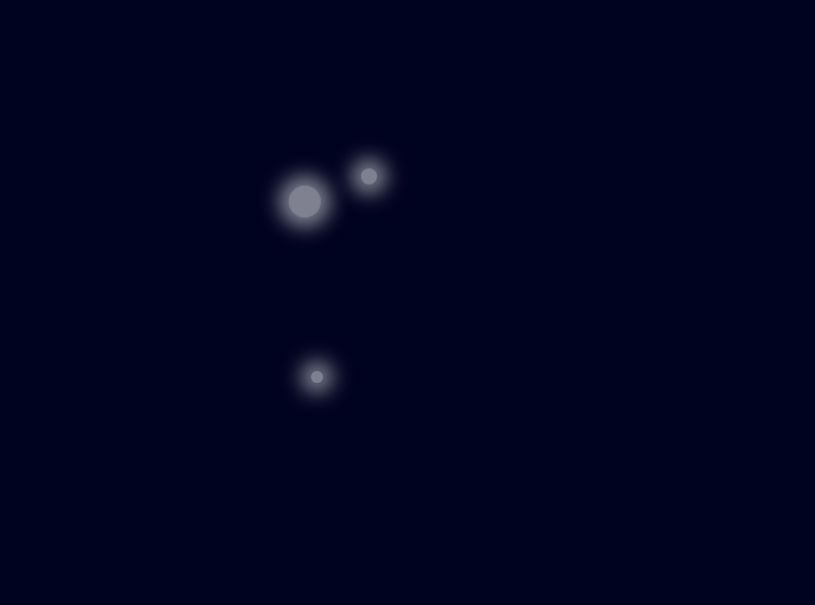
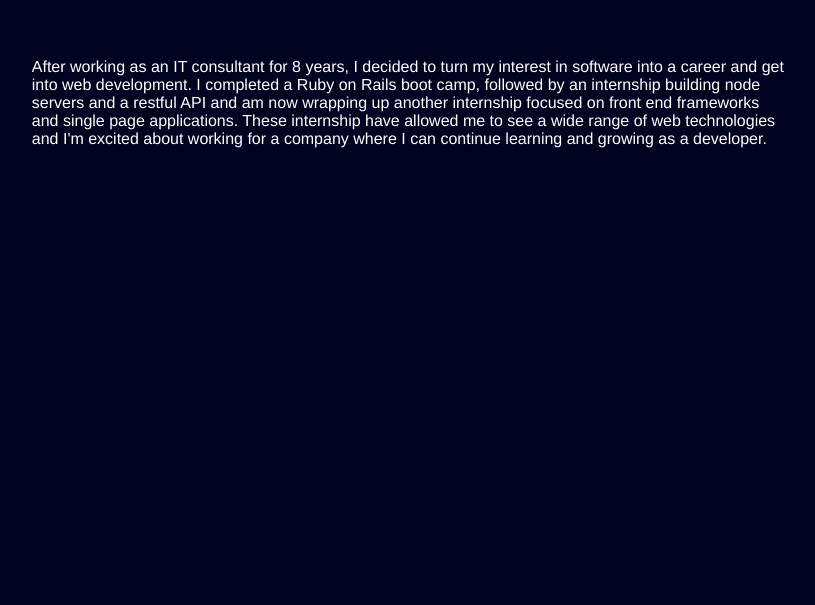
Before and after one commit to bobellis/ps-frontend, a website: page app/views/index.html in a window 1280 px wide. Shown: the part 195-800 px from the top of the page, without its empty margins (229-1044 px from the left). Drawn offline with nearby package versions, Linux system fonts and the light colour scheme.

Commit message:
Tweaking styling and adding some text

```diff
--- a/app/views/index.html
+++ b/app/views/index.html
@@ -12,6 +12,12 @@
 </head>
 
 <body>
+    <div class="intro">
+        <p class="about">
+            After working as an IT consultant for 8 years, I decided to turn my interest in software into a career and get into web development. I completed a Ruby on Rails boot camp, followed by an internship building node servers and a restful API and am now wrapping up another internship focused on front end frameworks and single page applications. These internship have allowed me to see a wide range of web technologies and I'm excited about working for a company where I can continue learning and growing as a developer.
+        </p>
+
+    </div>
     <div id="galaxy" class="star_container">
         <div id="star_1" class="glow">
 
@@ -23,7 +29,6 @@
 
         </div>
     </div>
-
 </body>
 
 </html>
--- a/app/views/styles.css
+++ b/app/views/styles.css
@@ -2,7 +2,14 @@ html {
     background-color: #000320;
 }
 
-.glow {
+.about {
+    color: white;
+    font-family: helvetica;
+}
+
+.intro {
+    margin: 20%;
+    z-index: 1;
 
 }
 
@@ -26,6 +33,7 @@ html {
     to { -webkit-transform: rotate(360deg) translateX(100px) rotate(-360deg);}
 }
 #galaxy {
+    z-index: 0;
     padding-top: 35%;
     -webkit-animation: myOrbit 10s linear infinite;
     -moz-animation: myOrbit 10s linear infinite;
```
Lines whose indentation alone changed are shown as unchanged.
